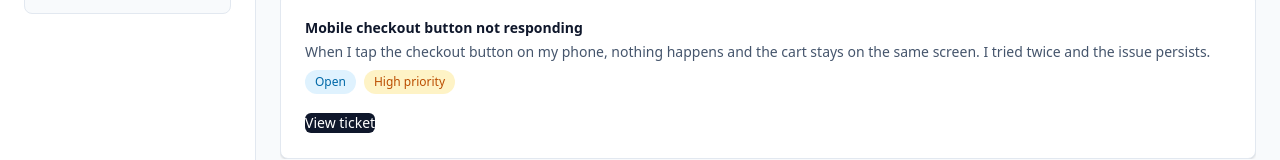
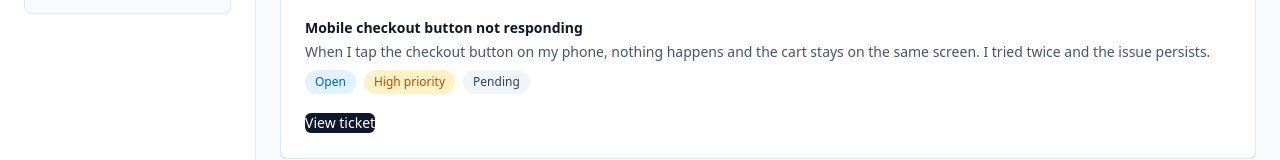
Before and after one commit to webluma/supportpilot, a Next.js app: page /app/tickets in a window 1280 px wide. Shown: the part 300-460 px from the top of the page. Built offline with nearby package versions, Linux system fonts and the light colour scheme.

Commit message:
feat: adicionar badge de status de IA na lista de tickets
Exibe badge 'Answered' (verde) ou 'Pending' (cinza) para indicar
visualmente quais tickets já possuem análise de IA gerada.

```diff
--- a/app/(app)/app/tickets/page.tsx
+++ b/app/(app)/app/tickets/page.tsx
@@ -292,6 +292,9 @@ export default function TicketsPage() {
                   <Badge variant={priorityVariantMap[ticket.priority]}>
                     {ticket.priority} priority
                   </Badge>
+                  <Badge variant={ticket.aiOutput ? "success" : "default"}>
+                    {ticket.aiOutput ? "Answered" : "Pending"}
+                  </Badge>
                 </div>
                 <div className="w-full pt-2">
                   <ButtonLink
```
